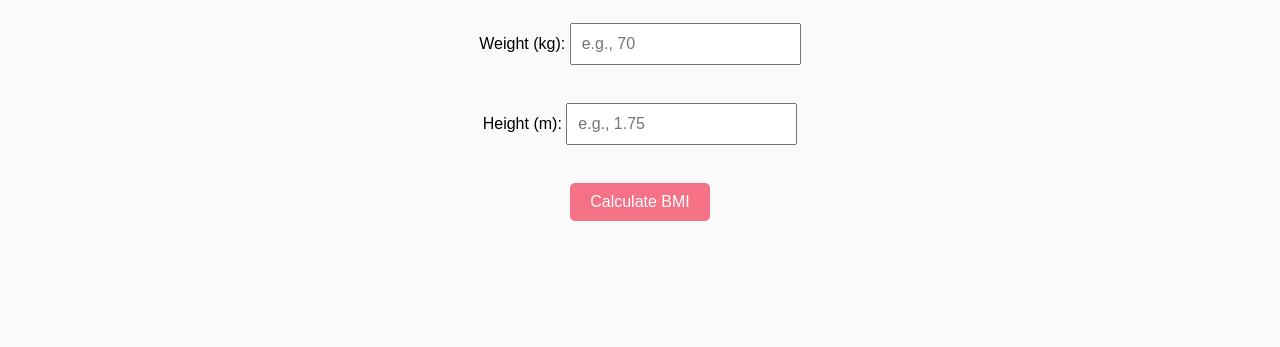
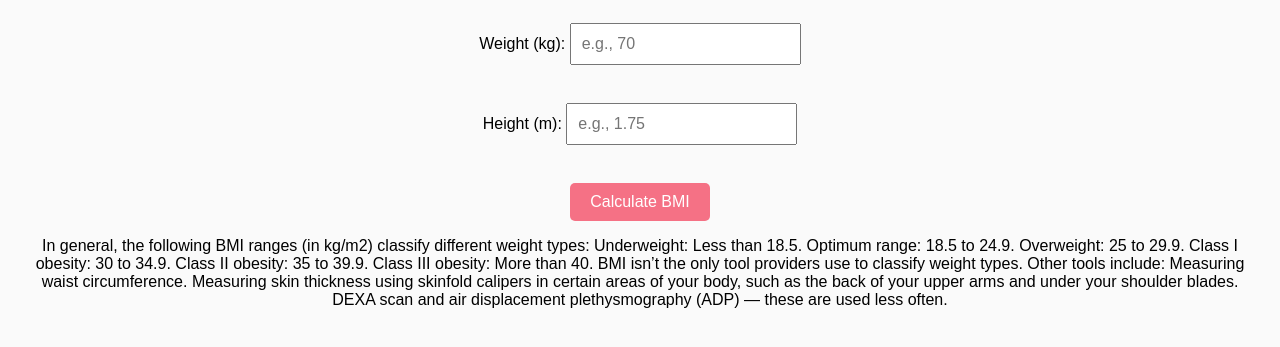
Before and after one commit to Varshini8924/Femine, a plain HTML site: page bmi.html in a window 1280 px wide. Shown: the part 99-446 px from the top of the page. Drawn offline with Linux system fonts and the light colour scheme.

Commit message:
Update bmi.html

```diff
--- a/bmi.html
+++ b/bmi.html
@@ -163,5 +163,21 @@
             document.getElementById("result").textContent = `Your BMI is ${bmi.toFixed(2)}.`;
         }
     </script>
+    <p>
+        In general, the following BMI ranges (in kg/m2) classify different weight types:
+
+Underweight: Less than 18.5.
+Optimum range: 18.5 to 24.9.
+Overweight: 25 to 29.9.
+Class I obesity: 30 to 34.9.
+Class II obesity: 35 to 39.9.
+Class III obesity: More than 40.
+BMI isn’t the only tool providers use to classify weight types. Other tools include:
+
+Measuring waist circumference.
+Measuring skin thickness using skinfold calipers in certain areas of your body, such as the back of your upper arms and under your shoulder blades.
+DEXA scan and air displacement plethysmography (ADP) — these are used less often.
+
+    </p>
 </body>
 </html>
```
